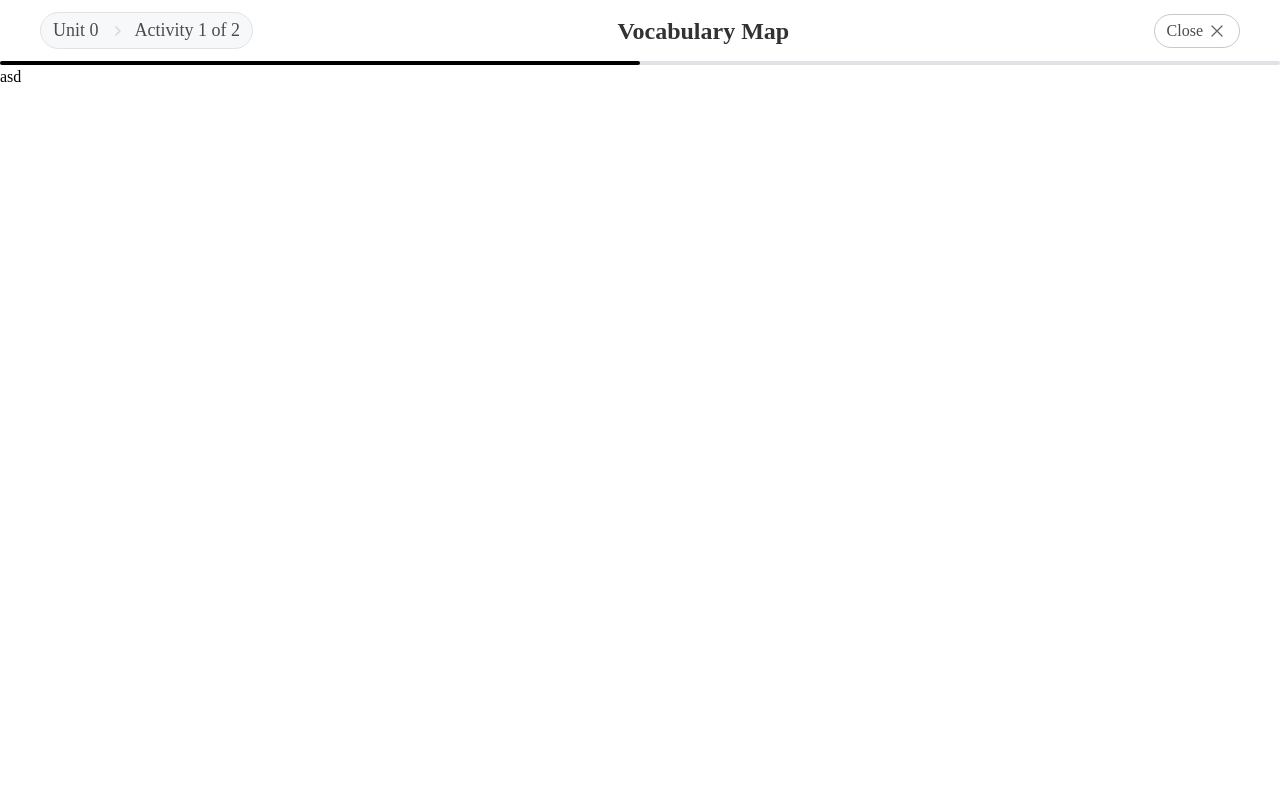
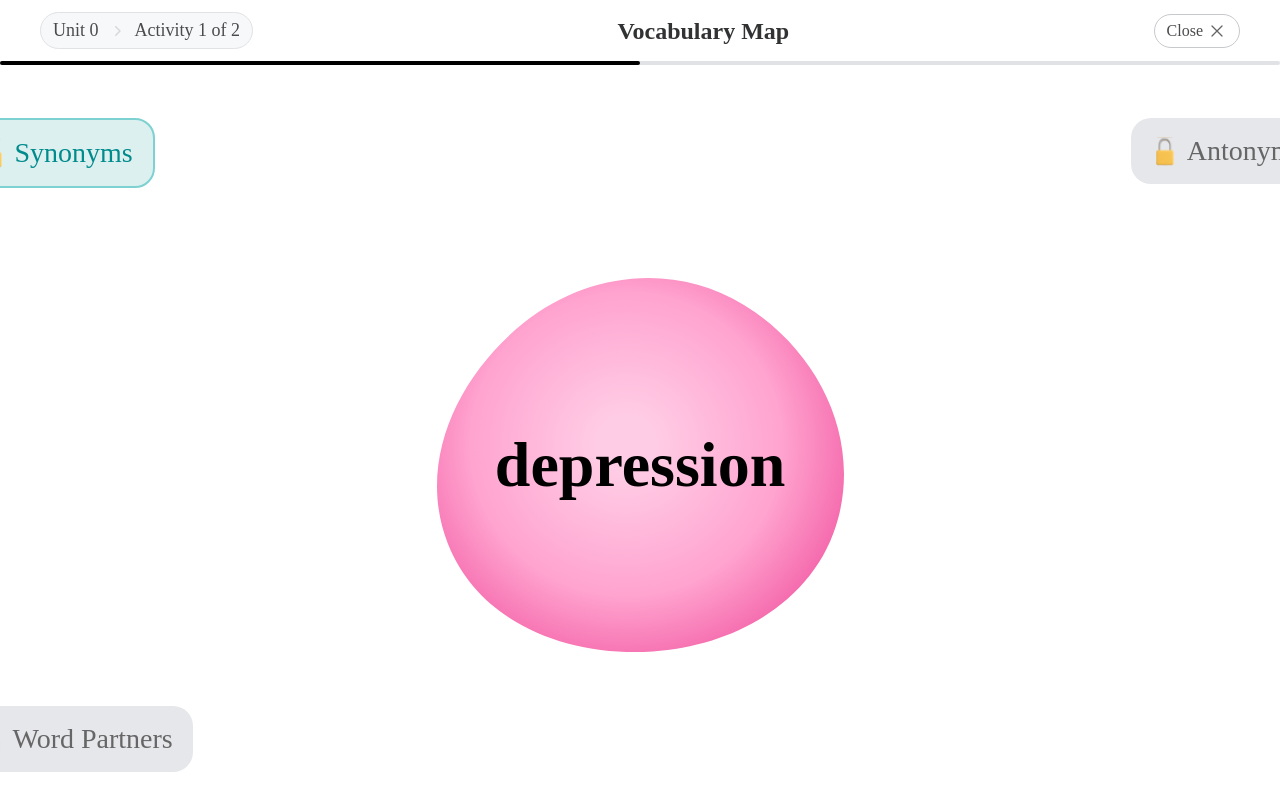
Before and after one commit to RevolutionaryWarrior/chungdam-academy-sample, a React (Vite) app: page / in a window 1280 px wide. Built offline with nearby package versions, Linux system fonts and the light colour scheme.

Commit message:
feat: VocabularyMap 퍼블리싱

```diff
--- a/src/App.tsx
+++ b/src/App.tsx
@@ -3,7 +3,7 @@ import './App.css';
 
 function App() {
   return (
-    <main className="font-pretendard min-w-[750px]">
+    <main className="font-pretendard h-dvh min-w-[750px] overflow-hidden">
       <Header />
       <VocabularyMap />
     </main>
--- a/src/components/VocabularyMap/LockButton.tsx
+++ b/src/components/VocabularyMap/LockButton.tsx
@@ -1,24 +1,50 @@
-import Check from '@icons/check.svg';
-import Key from '@icons/key.svg';
+import Check from '@icons/check.svg?react';
+import Key from '@icons/key.svg?react';
 
 type Props = {
   isCompleted: boolean;
+  isActive: boolean;
   title: string;
+  onClick: () => void;
 };
 
-export default function LockButton({ isCompleted, title }: Props) {
+const buttonVariants = Object.freeze({
+  locked: Object.freeze({
+    box: 'bg-[#E6E7EB]',
+    text: 'text-[#666]',
+  }),
+  active: Object.freeze({
+    box: 'bg-[#DDF0F0] border-[2px] border-[#7DD1D1]',
+    text: 'text-[#008B8C]',
+  }),
+  completed: Object.freeze({
+    box: 'bg-white border-[#FFCCE4]',
+    text: 'text-[#313233]',
+  }),
+});
+
+export default function LockButton({
+  isCompleted,
+  isActive,
+  title,
+  ...props
+}: Props) {
+  const getVariant = () => {
+    if (isActive) return 'active';
+    if (isCompleted) return 'completed';
+
+    return 'locked';
+  };
+
+  const variant = buttonVariants[getVariant()];
+
   return (
     <button
-      className={`${isCompleted ? 'border-[2px] border-[#F882BA] bg-white' : 'bg-[#E6E7EB]'} flex cursor-pointer items-center gap-2 rounded-[20px] px-5 py-3`}
+      {...props}
+      className={`${variant.box} flex cursor-pointer items-center gap-2 rounded-[20px] px-5 py-3`}
     >
-      <div className="px-1">
-        <img src={isCompleted ? Check : Key} />
-      </div>
-      <p
-        className={`${isCompleted ? 'text-[#313233]' : 'text-[#666]'} text-[28px] font-[500]`}
-      >
-        {title}
-      </p>
+      <div className="px-1">{isCompleted ? <Check /> : <Key />}</div>
+      <p className={`${variant.text} text-[28px] font-[500]`}>{title}</p>
     </button>
   );
 }
--- a/src/components/VocabularyMap/VocabularyMap.tsx
+++ b/src/components/VocabularyMap/VocabularyMap.tsx
@@ -1,3 +1,79 @@
+import { LockButton } from '@/components';
+import Vector from '@icons/vector.svg?react';
+import { useState } from 'react';
+
+type Turn = 'synonyms' | 'antonyms' | 'wordPartners';
+
+const DATA = {
+  word: 'depression',
+  synonyms: {
+    mission: {
+      qustion: '`depression`과 가장 유사한 단어는?',
+      choice: ['joy', 'sadness'],
+    },
+    degree: {
+      sadness: {
+        commentary: 'sadness_commentary',
+        example: 'sadness_example',
+      },
+      despair: {
+        commentary: 'despair_commentary',
+        example: 'despair_example',
+      },
+      despondency: {
+        commentary: 'despondency_commentary',
+        example: 'despondency_example',
+      },
+      misery: {
+        commentary: 'misery_commentary',
+        example: 'misery_example',
+      },
+    },
+  },
+};
+
 export default function VocabularyMap() {
-  return <div>asd</div>;
+  const [completedWords, setCompletedWords] = useState<Turn[]>([]);
+  const [active, setActive] = useState<Turn>('synonyms');
+
+  const onClickButton = (word: Turn) => {
+    setActive(word);
+  };
+
+  return (
+    <div className="flex h-[100%] w-full items-center justify-center">
+      <div className="relative">
+        <div className="absolute -top-40 -left-120">
+          <LockButton
+            isCompleted={completedWords.includes('synonyms')}
+            isActive={active === 'synonyms'}
+            title="Synonyms"
+            onClick={() => onClickButton('synonyms')}
+          />
+        </div>
+        <div className="absolute -top-40 -right-120">
+          <LockButton
+            isCompleted={completedWords.includes('antonyms')}
+            isActive={active === 'antonyms'}
+            title="Antonyms"
+            onClick={() => onClickButton('antonyms')}
+          />
+        </div>
+        <div className="relative h-[374px] w-[407px]">
+          <Vector />
+          <p className="absolute top-1/2 left-1/2 -translate-x-1/2 -translate-y-1/2 text-[64px] font-[800] text-[#000]">
+            {DATA.word}
+          </p>
+        </div>
+        <div className="absolute -bottom-30 -left-120">
+          <LockButton
+            isCompleted={completedWords.includes('wordPartners')}
+            isActive={active === 'wordPartners'}
+            title="Word Partners"
+            onClick={() => onClickButton('wordPartners')}
+          />
+        </div>
+      </div>
+    </div>
+  );
 }
```
Also changed, not shown: src/components/index.tsx (line endings or trailing spaces), 1 other file (tests, documents, lock files or other folders).
